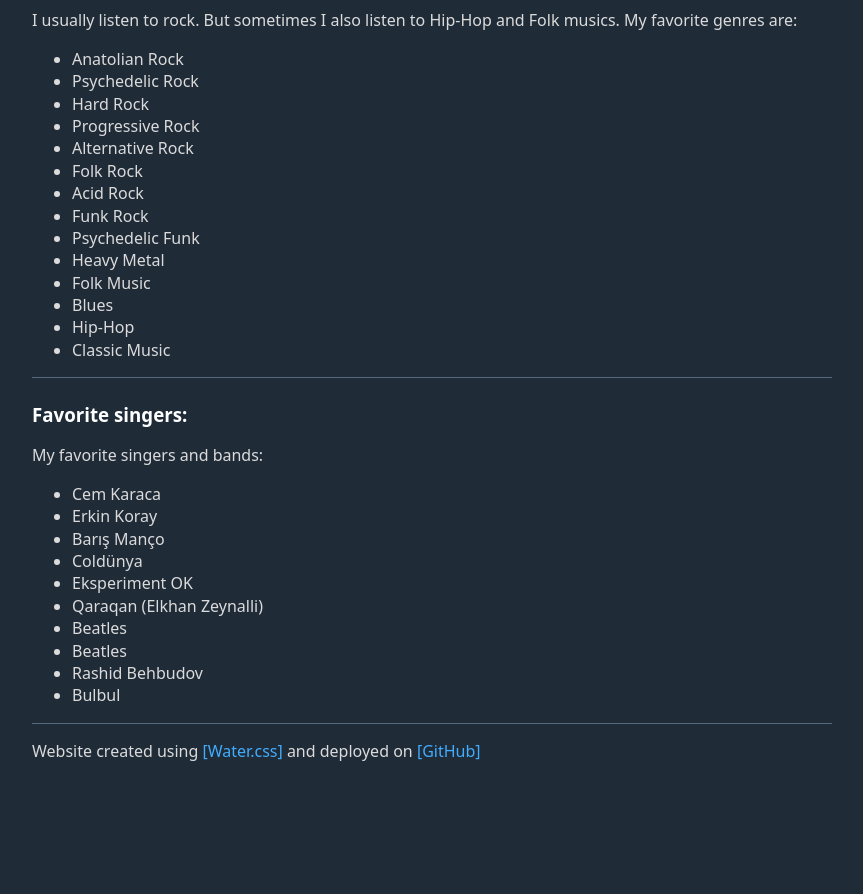
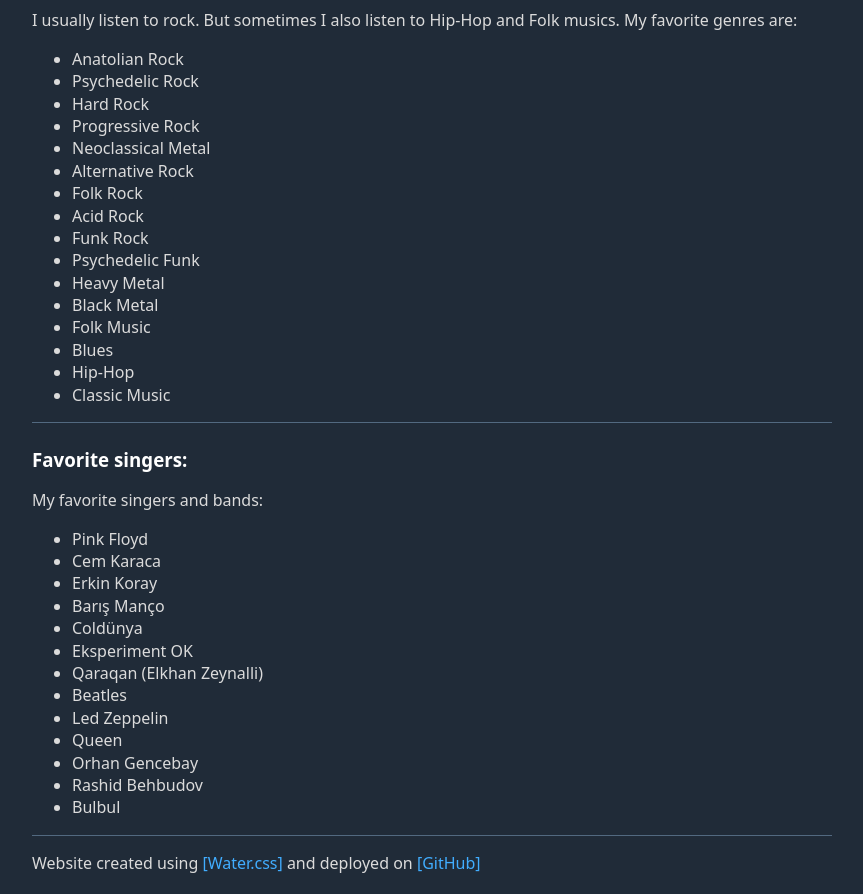
Before and after one commit to Lucifer25x/Lucifer25x, a plain HTML site: page docs/index.html in a window 1280 px wide. Shown: the part 1900-2794 px from the top of the page, without its empty margins (208-1071 px from the left). Before the commit the page ends 2682 px from the top, so only its background shows below. Drawn offline with nearby package versions, Linux system fonts and the light colour scheme.

Commit message:
Update index.html

```diff
--- a/docs/index.html
+++ b/docs/index.html
@@ -132,12 +132,14 @@
         <li>Psychedelic Rock</li>
         <li>Hard Rock</li>
         <li>Progressive Rock</li>
+        <li>Neoclassical Metal</li>
         <li>Alternative Rock</li>
         <li>Folk Rock</li>
         <li>Acid Rock</li>
         <li>Funk Rock</li>
         <li>Psychedelic Funk</li>
         <li>Heavy Metal</li>
+        <li>Black Metal</li>
         <li>Folk Music</li>
         <li>Blues</li>
         <li>Hip-Hop</li>
@@ -149,6 +151,7 @@
     <h3 id="singers">Favorite singers:</h3>
     <p>My favorite singers and bands:</p>
     <ul>
+        <li>Pink Floyd</li>
         <li>Cem Karaca</li>
         <li>Erkin Koray</li>
         <li>Barış Manço</li>
@@ -156,7 +159,9 @@
         <li>Eksperiment OK</li>
         <li>Qaraqan (Elkhan Zeynalli)</li>
         <li>Beatles</li>
-        <li>Beatles</li>
+        <li>Led Zeppelin</li>
+        <li>Queen</li>
+        <li>Orhan Gencebay</li>
         <li>Rashid Behbudov</li>
         <li>Bulbul</li>
     </ul>
```
